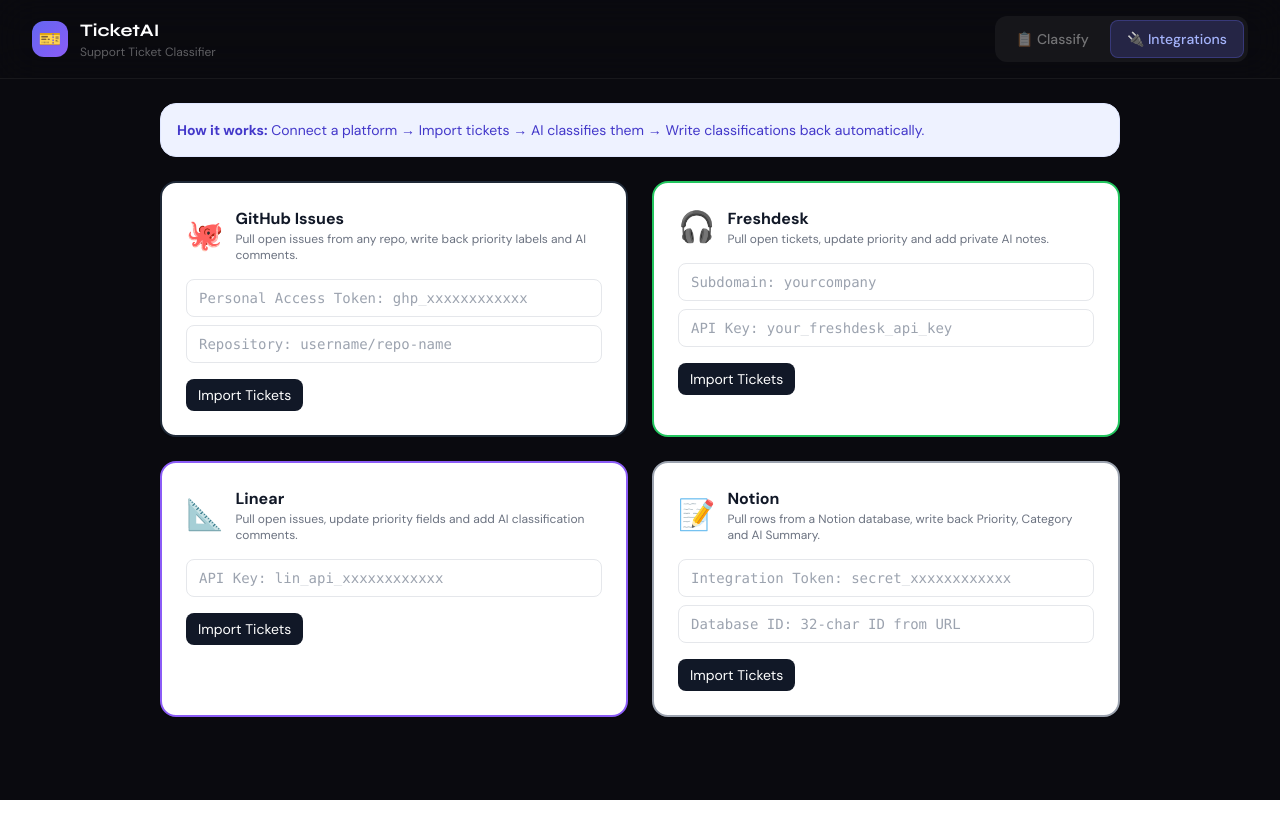
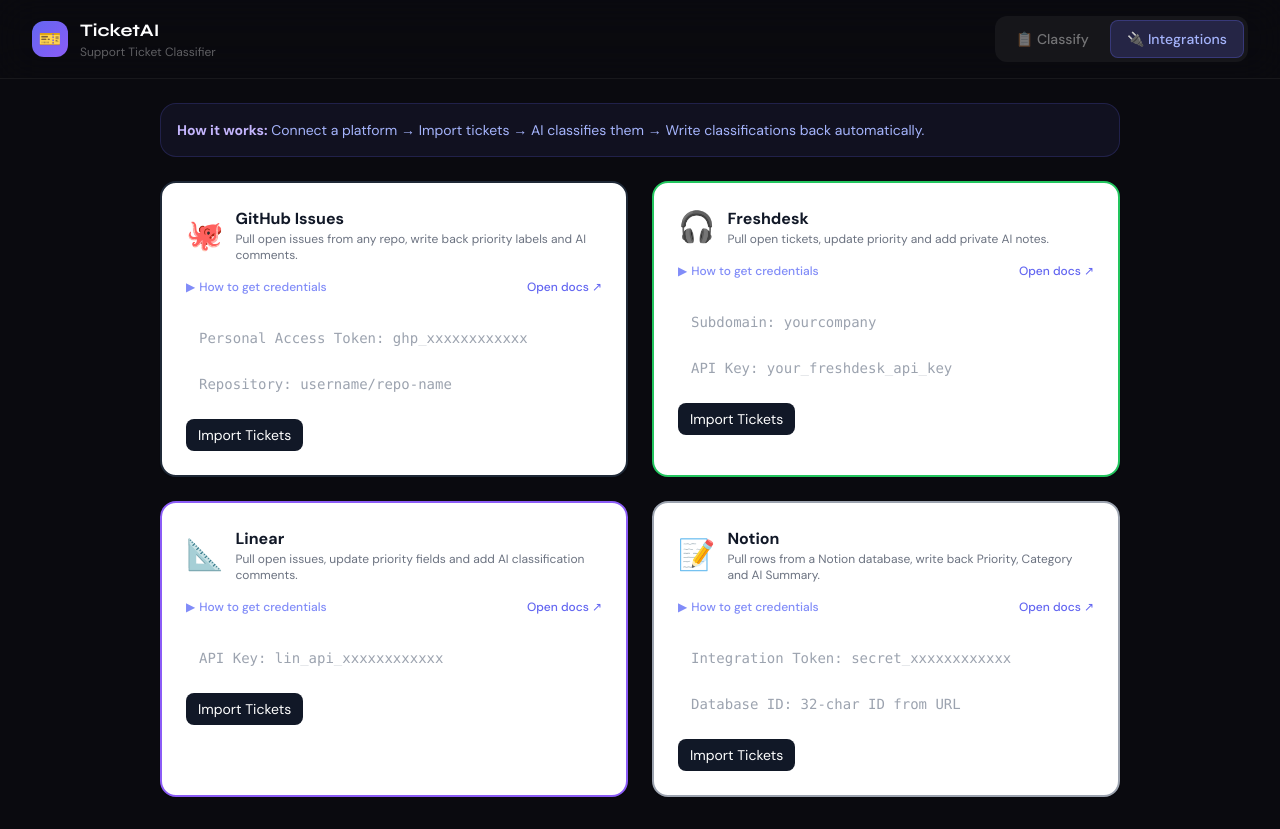
Before and after one commit to spcpendyala/support-tickets, a React app in the folder frontend/: page / in a window 1280 px wide. Both pictures are taken after a click on the button "🔌 Integrations". Before the commit the page ends 800 px from the top, so only its background shows below. Built offline with nearby package versions, Linux system fonts and the light colour scheme; the HTML template or start-up script is replaced by a standard one.

Commit message:
Add integration instructions + fix logo click

```diff
--- a/frontend/src/Integrations.jsx
+++ b/frontend/src/Integrations.jsx
@@ -10,7 +10,14 @@
     fields: [
       { key: "token", label: "Personal Access Token", placeholder: "ghp_xxxxxxxxxxxx", type: "password" },
       { key: "repo", label: "Repository", placeholder: "username/repo-name", type: "text" }
-    ]
+    ],
+    instructions: [
+      "Go to GitHub → Settings → Developer Settings → Personal Access Tokens → Fine-grained tokens",
+      "Click Generate new token — set repo access and enable Issues: Read & Write",
+      "Copy the token starting with github_pat_... and paste above",
+      "Enter your repo as: username/repo-name (e.g. acme/support)"
+    ],
+    docsUrl: "https://github.com/settings/tokens"
   },
   {
     id: "freshdesk", name: "Freshdesk", icon: "🎧",
@@ -19,7 +26,14 @@
     fields: [
       { key: "domain", label: "Subdomain", placeholder: "yourcompany", type: "text" },
       { key: "api_key", label: "API Key", placeholder: "your_freshdesk_api_key", type: "password" }
-    ]
+    ],
+    instructions: [
+      "Log into your Freshdesk account at yourcompany.freshdesk.com",
+      "Click your avatar (top right) → Profile Settings",
+      "Scroll down to find Your API Key — copy it",
+      "Enter just your subdomain (e.g. if URL is acme.freshdesk.com, enter: acme)"
+    ],
+    docsUrl: "https://support.freshdesk.com/en/support/solutions/articles/215517"
   },
   {
     id: "linear", name: "Linear", icon: "📐",
@@ -27,7 +41,14 @@
     desc: "Pull open issues, update priority fields and add AI classification comments.",
     fields: [
       { key: "api_key", label: "API Key", placeholder: "lin_api_xxxxxxxxxxxx", type: "password" }
-    ]
+    ],
+    instructions: [
+      "Go to Linear → Settings → Security & Access → Personal API Keys",
+      "Click Create key — give it a name like TicketAI",
+      "Copy the key starting with lin_api_... and paste above",
+      "Note: the key is only shown once, so copy it immediately"
+    ],
+    docsUrl: "https://linear.app/settings/api"
   },
   {
     id: "notion", name: "Notion", icon: "📝",
@@ -36,7 +57,14 @@
     fields: [
       { key: "api_key", label: "Integration Token", placeholder: "secret_xxxxxxxxxxxx", type: "password" },
       { key: "database_id", label: "Database ID", placeholder: "32-char ID from URL", type: "text" }
-    ]
+    ],
+    instructions: [
+      "Go to notion.so/my-integrations → New integration — name it TicketAI",
+      "Copy the Internal Integration Token starting with secret_...",
+      "Open your Notion database → click ••• menu → Connections → connect TicketAI",
+      "Copy the Database ID from the URL: notion.so/YOUR-DATABASE-ID?v=..."
+    ],
+    docsUrl: "https://www.notion.so/my-integrations"
   },
 ]
 
@@ -152,8 +180,8 @@
 
   return (
     <div className="space-y-6">
-      <div className="bg-indigo-50 border border-indigo-100 rounded-2xl p-4 text-sm text-indigo-700">
-        <strong>How it works:</strong> Connect a platform → Import tickets → AI classifies them → Write classifications back automatically.
+      <div className="rounded-2xl p-4 text-sm mb-2" style={{background: "rgba(99,102,241,0.08)", border: "1px solid rgba(99,102,241,0.2)", color: "#a5b4fc"}}>
+        <strong style={{color: "#c4b5fd"}}>How it works:</strong> Connect a platform → Import tickets → AI classifies them → Write classifications back automatically.
       </div>
       <div className="grid md:grid-cols-2 gap-6">
         {INTEGRATIONS.map(intg => {
@@ -169,6 +197,23 @@
                   <p className="text-xs text-gray-500">{intg.desc}</p>
                 </div>
               </div>
+              {intg.instructions && (
+                <details className="group">
+                  <summary className="cursor-pointer text-xs font-medium text-indigo-400 hover:text-indigo-300 list-none flex items-center gap-1 mb-2">
+                    <span className="group-open:rotate-90 transition-transform inline-block">▶</span>
+                    How to get credentials
+                    {intg.docsUrl && <a href={intg.docsUrl} target="_blank" rel="noreferrer" onClick={e => e.stopPropagation()} className="ml-auto text-indigo-500 hover:underline">Open docs ↗</a>}
+                  </summary>
+                  <ol className="mt-2 mb-3 space-y-1.5 pl-1">
+                    {intg.instructions.map((step, i) => (
+                      <li key={i} className="flex gap-2 text-xs" style={{color: "rgba(255,255,255,0.5)"}}>
+                        <span className="shrink-0 w-4 h-4 rounded-full flex items-center justify-center text-xs font-bold" style={{background: "rgba(99,102,241,0.3)", color: "#a5b4fc"}}>{i+1}</span>
+                        {step}
+                      </li>
+                    ))}
+                  </ol>
+                </details>
+              )}
               <div className="space-y-2">
                 {intg.fields.map(f => (
                   <input key={f.key} type={f.type}
@@ -176,6 +221,7 @@
                     value={(creds[intg.id] || {})[f.key] || ""}
                     onChange={e => updateCred(intg.id, f.key, e.target.value)}
                     className="w-full border rounded-lg px-3 py-2 text-sm focus:ring-2 focus:ring-indigo-300 outline-none font-mono"
+                    style={{background: "rgba(255,255,255,0.05)", borderColor: "rgba(255,255,255,0.1)", color: "white"}}
                   />
                 ))}
               </div>
```
